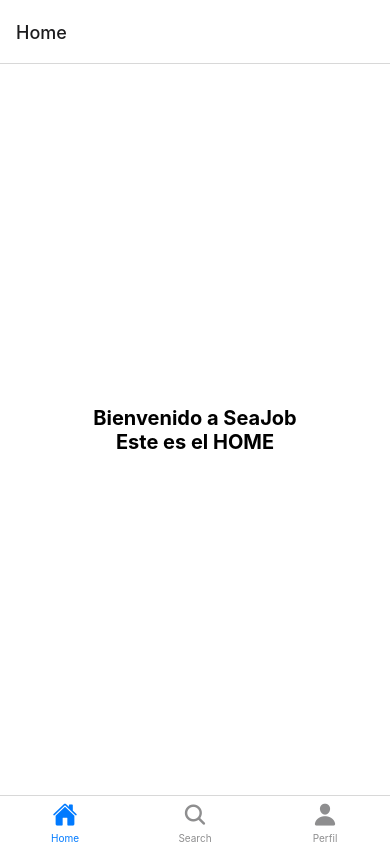
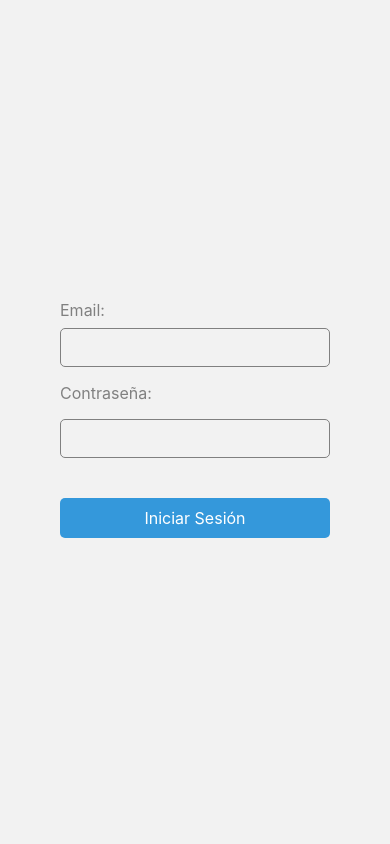
Before and after one commit to camilainf/SeaApp, a React Native app: screen /Auth in a window 390 px wide. Built offline with nearby package versions, Linux system fonts and the light colour scheme.

Commit message:
refactorizacion a la estructura de las rutas

```diff
--- a/App.tsx
+++ b/App.tsx
@@ -1,9 +1,8 @@
 import React from 'react';
-import Navigation from './src/routes/Navigation';
+import AppNavigator from './src/routes/AppNavigator';
 
 const App: React.FC = () => {
-  return <Navigation/>
-
+    return <AppNavigator />;
 };
 
 export default App;
--- /dev/null
+++ b/src/routes/AppNavigator.tsx
@@ -0,0 +1,23 @@
+import React from 'react';
+import { createStackNavigator } from '@react-navigation/stack';
+import { RootStackParamList } from './types';
+import Login from '../screens/Login';
+import TabGroup from './TabNavigator';
+import { NavigationContainer } from '@react-navigation/native';
+import Register from '../screens/Register';
+
+const Stack = createStackNavigator<RootStackParamList>();
+
+const AppNavigator: React.FC = () => {
+    return (
+        <NavigationContainer>
+            <Stack.Navigator initialRouteName="Auth" screenOptions={{ headerShown: false }}>
+                <Stack.Screen name="Auth" component={Login} />
+                <Stack.Screen name="Register" component={Register} />
+                <Stack.Screen name="Main" component={TabGroup}/>
+            </Stack.Navigator>
+        </NavigationContainer>
+    );
+};
+
+export default AppNavigator;
--- a/src/routes/Navigation.tsx
+++ b/src/routes/TabNavigator.tsx
@@ -1,16 +1,15 @@
 import React from 'react';
-import { NavigationContainer } from '@react-navigation/native';
-import {createBottomTabNavigator} from '@react-navigation/bottom-tabs'
+import { createBottomTabNavigator } from '@react-navigation/bottom-tabs';
 import { Ionicons } from '@expo/vector-icons';
-
+import { MainTabParamList } from './types';
 import Home from '../screens/Home';
 import SearchJobs from '../screens/SearchJobs';
 import Profile from '../screens/Profile';
+import Login from '../screens/Login';
 
-// Tab Bottom
-const Tab = createBottomTabNavigator();
+const Tab = createBottomTabNavigator<MainTabParamList>();
 
-const TabGroup = () => {
+const TabGroup: React.FC = () => {
     return (
         <Tab.Navigator
             screenOptions={({route, navigation}) => ({
@@ -20,7 +19,7 @@ const TabGroup = () => {
                         case "Home":
                             iconName = "home";
                             break;
-                        case "Search":
+                        case "Explorar":
                             iconName = "search";
                             break;
                         case "Perfil":
@@ -30,22 +29,15 @@ const TabGroup = () => {
                             iconName = "emoticon-dead";
                     }
                     return <Ionicons name={iconName as any} size={size} color={color}/>
-                }
+                },
+                headerShown: false,
             })}
         >
             <Tab.Screen name="Home" component={Home}/>
-            <Tab.Screen name="Search" component={SearchJobs}/>
+            <Tab.Screen name="Explorar" component={SearchJobs}/>
             <Tab.Screen name="Perfil" component={Profile}/>
         </Tab.Navigator>
-    )
-}
-
-const Navigation: React.FC = () => {
-  return (
-    <NavigationContainer>
-      <TabGroup />
-    </NavigationContainer>
-  );
+    );
 };
 
-export default Navigation;
+export default TabGroup;
--- /dev/null
+++ b/src/routes/types.tsx
@@ -0,0 +1,12 @@
+export type RootStackParamList = {
+    Auth: undefined;
+    Register: undefined;
+    Main: { screen: keyof MainTabParamList };
+};
+
+export type MainTabParamList = {
+    Home: undefined;
+    Explorar: undefined;
+    Perfil: undefined;
+    Salir: undefined;
+};
--- a/src/screens/Home.tsx
+++ b/src/screens/Home.tsx
@@ -1,5 +1,6 @@
 import React from 'react';
 import { View, Text, StyleSheet } from 'react-native';
+import CustomNavbar from '../components/CustomNavbar';
 
 const Home: React.FC = () => {
   return (
--- a/src/screens/Login.tsx
+++ b/src/screens/Login.tsx
@@ -1,39 +1,77 @@
 import React, { useState } from 'react';
-import { View, Text, TextInput, Button, Alert } from 'react-native';
+import { View, Text, TextInput, Button, Alert, TouchableOpacity, StyleSheet} from 'react-native';
 import * as userService from '../services/userService';
-import { useNavigation } from '@react-navigation/native';
 import { StackNavigationProp } from '@react-navigation/stack';
-import { RootStackParamList } from './RootStackParams';
+import { RootStackParamList } from '../routes/types';
 
-type loginScreenProp = StackNavigationProp<RootStackParamList, 'Login'>;
+type LoginScreenNavigationProp = StackNavigationProp<RootStackParamList, 'Auth'>;
 
-const Login = ({  }) => {
+type Props = {
+    navigation: LoginScreenNavigationProp;
+};
+
+const Login: React.FC<Props> = ({ navigation }) => {
     const [email, setEmail] = useState('');
     const [password, setPassword] = useState('');
-
-    const navigation = useNavigation<loginScreenProp>();
 
     const handleLogin = async () => {
         try {
             const user = await userService.loginUser({ email, password });
             Alert.alert('Inicio de sesión exitoso', 'Bienvenido!');
-            navigation.navigate('Home');
+            navigation.navigate('Main', {screen: 'Home'});
+
         } catch (error) {
             Alert.alert('Error', 'Hubo un problema al iniciar sesión.');
         }
     };
 
     return (
-        <View>
-            <Text>Email:</Text>
-            <TextInput value={email} onChangeText={setEmail} />
+        <View style= {styles.container } >
+            <Text style={styles.label} >Email:</Text>
+            <TextInput style={styles.input} value={email} onChangeText={setEmail} />
 
-            <Text>Contraseña:</Text>
-            <TextInput value={password} onChangeText={setPassword} secureTextEntry={true} />
+            <Text style={styles.label} >Contraseña:</Text>
+            <TextInput style={[styles.input, styles.passwordInput]} value={password} onChangeText={setPassword} secureTextEntry={true} />
 
-            <Button title="Iniciar Sesión" onPress={handleLogin} />
+            <TouchableOpacity style={styles.button} onPress={handleLogin}>
+                <Text style={styles.buttonText}>Iniciar Sesión</Text>
+            </TouchableOpacity>
         </View>
     );
 };
 
+const styles = StyleSheet.create({
+    container: {
+        flex: 1,
+        paddingHorizontal: 60,
+        marginTop: 300
+    },
+    label: {
+        fontSize: 16,
+        marginBottom: 8,
+        color: 'grey'
+    },
+    input: {
+        borderWidth: 1,
+        borderColor: 'grey',
+        borderRadius: 5,
+        padding: 10,
+        marginBottom: 16
+    },
+    passwordInput: {
+        marginTop: 8
+    },
+    button: {
+        backgroundColor: '#3498db',
+        padding: 10,
+        borderRadius: 5,
+        alignItems: 'center',
+        marginTop: 24
+    },
+    buttonText: {
+        color: '#fff',
+        fontSize: 16,
+    }
+});
+
 export default Login;
--- a/src/screens/RootStackParams.ts
+++ /dev/null
@@ -1,6 +0,0 @@
-export type RootStackParamList = {
-    Home: undefined;
-    Login: undefined;
-    Profile: undefined;
-    SearchJobs: undefined;
-};
--- a/src/screens/SearchJobs.tsx
+++ b/src/screens/SearchJobs.tsx
@@ -4,7 +4,7 @@ import { View, Text, StyleSheet } from 'react-native';
 const SearchJobs: React.FC = () => {
   return (
     <View style={styles.container}>
-      <Text style={styles.text}>Pagina para buscar trabajos</Text>
+      <Text style={styles.text}>Explorar</Text>
     </View>
   );
 };
```
Also changed, not shown: src/components/CustomNavbar.tsx (added, +28 -0 lines), src/components/NavBar.tsx (deleted, +0 -15 lines).
